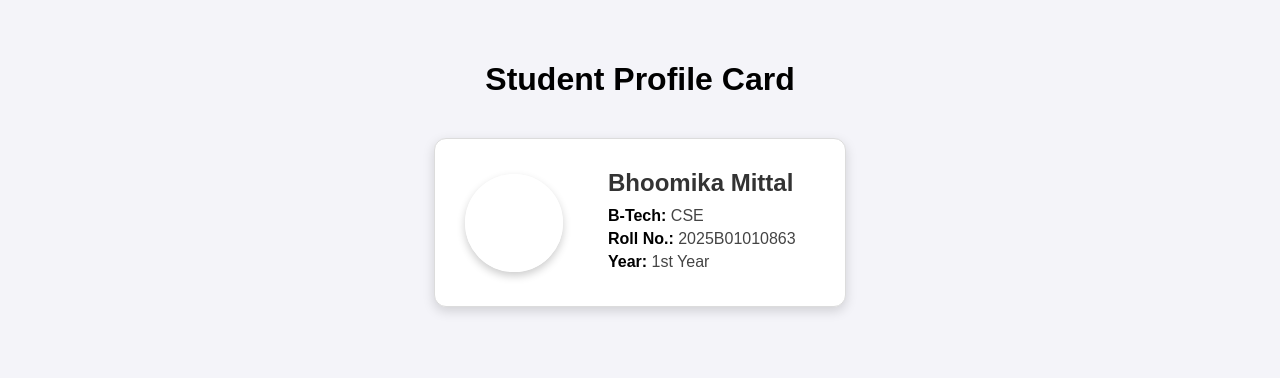
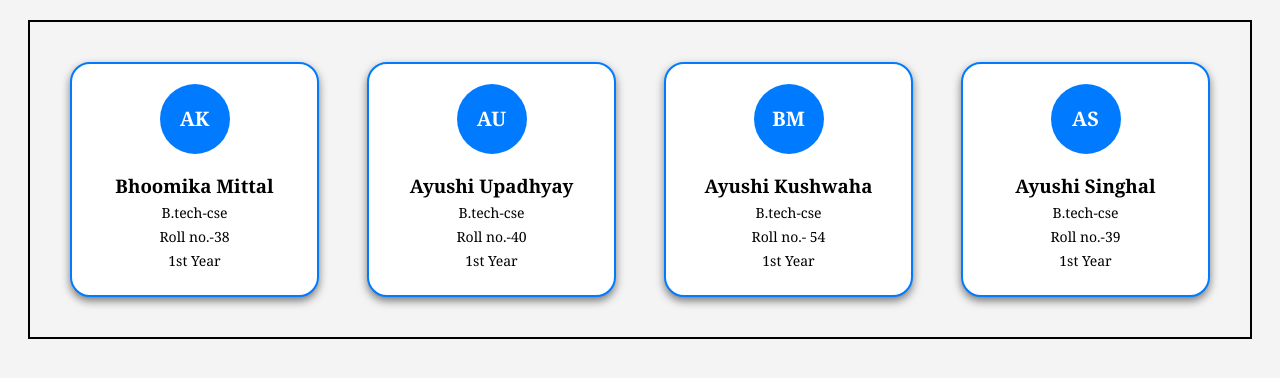
Before and after one commit to bhoomika1812/cse16-HTML-, a plain HTML site: page CSS/exp 8.html in a window 1280 px wide. Drawn offline with Linux system fonts and the light colour scheme.

Commit message:
Add files via upload

```diff
--- /dev/null
+++ b/CSS/exp 8.css
@@ -0,0 +1,53 @@
+body {
+    font-family: "Georgia";
+    background: #f4f4f4;
+}
+
+.container {
+    border: 2px solid black;
+    display: flex;
+    justify-content: center;
+    align-items: center;
+    flex-direction: row;
+    gap: 48px;
+    padding: 40px;
+    margin: 20px;
+}
+
+.card {
+    background-color: white;
+    width: 220px;
+    text-align: center;
+    border-radius: 20px;
+    padding: 20px;
+    border: 2px solid #007bff;
+    box-shadow: 0px 4px 8px rgba(0,0,0,0.5);
+    transition: 0.3s ease;
+}
+
+/* hover effect because why not 🤌 */
+.card:hover {
+    transform: translateY(-5px);
+}
+
+
+.circle {
+    background-color: #007bff;
+    color: white;
+    font-weight: bold;
+    font-size: 20px;
+    width: 70px;
+    height: 70px;
+    border-radius: 50%;
+    line-height: 70px;
+    margin: 0 auto 15px;
+}
+
+h3 {
+    margin-bottom: 5px;
+}
+
+p {
+    margin: 5px 0;
+    font-size: 14px;
+}
--- a/CSS/exp 8.html
+++ b/CSS/exp 8.html
@@ -1,95 +1,45 @@
-<!-- web page for student profile card; design layouts using flexbox (justify-content, align-items, flex-direction) -->
-<!-- flex-direction: row; → pic on left, info on right
-
-justify-content: space-between; → spaced-out clean layout
-
-align-items: flex-start; → left-aligned aesthetic -->
-
 <!DOCTYPE html>
 <html lang="en">
 <head>
     <meta charset="UTF-8">
     <meta name="viewport" content="width=device-width, initial-scale=1.0">
-    <title>Student Profile Card</title>
-
-    <style>
-      body {
-            font-family: Arial, sans-serif;
-            background-color: #f4f4f9;
-            margin: 0;
-            height: 100vh;
-
-            display: flex;
-            flex-direction: column;
-            justify-content: flex-start;
-            align-items: center;
-            padding-top: 40px;
-        }
-
-        h1 {
-            margin-bottom: 40px;
-        }
-
-        .profile-card {
-            width: 350px;
-            background: white;
-            border-radius: 12px;
-            padding: 30px;
-            display: flex;
-            flex-direction: row;
-            align-items: center;
-            gap: 25px;
-
-            border: 1px solid #dcdcdc;
-            box-shadow: 0 4px 12px rgba(0,0,0,0.15);
-        }
-
-        .profile-pic {
-            width: 90px;
-            height: 90px;
-            border-radius: 50%;
-
-            background: linear-gradient(135deg, rgb(71, 109, 236));
-            margin-right: 20px;
-            border: 4px solid white;
-            box-shadow: 0 4px 8px rgba(0,0,0,0.2);
-
-            display: flex;
-            justify-content: center;
-            color: white;
-            align-items: center;
-
-        }
-
-        .profile-info h2 {
-            margin: 0 0 10px 0;
-            color: #333;
-        }
-
-        .profile-info p {
-            margin: 5px 0;
-            font-size: 16px;
-            color: #444;
-        }
-
-        .profile-info b {
-            color: #000;
-        }
-
-    </style>
+    <title>student card</title>
+    <link rel="stylesheet" href="exp 8.css">
 </head>
 <body>
-  <h1>Student Profile Card</h1>
+    <div class="container">
+     <div class="card">
+        <div class="circle">AK</div>
+        <h3>Bhoomika Mittal</h3>
+        <p>B.tech-cse</p>
+        <p>Roll no.-38</p>
+        <p>1st Year</p>
+        </div>
 
-    <div class="profile-card">
-        <div class="profile-pic">BM</div>
 
-        <div class="profile-info">
-            <h2>Bhoomika Mittal</h2>
-             <p><b>B-Tech:</b> CSE</p>
-             <p><b>Roll No.:</b> 2025B01010863</p>
-             <p><b>Year:</b> 1st Year</p>
+     <div class="card">
+        <div class="circle">AU</div>
+        <h3>Ayushi Upadhyay</h3>
+        <p>B.tech-cse</p>
+        <p>Roll no.-40</p>
+        <p>1st Year</p>
         </div>
-    </div>
+
+     <div class="card">
+        <div class="circle">BM</div>
+        <h3>Ayushi Kushwaha</h3>
+        <p>B.tech-cse</p>
+        <p>Roll no.- 54</p>
+        <p>1st Year</p>
+        </div>
+
+    <div class="card">
+        <div class="circle">AS</div>
+        <h3>Ayushi Singhal</h3>
+        <p>B.tech-cse</p>
+        <p>Roll no.-39 </p>
+        <p>1st Year</p>
+        </div>
+
 </body>
 </html>
```
